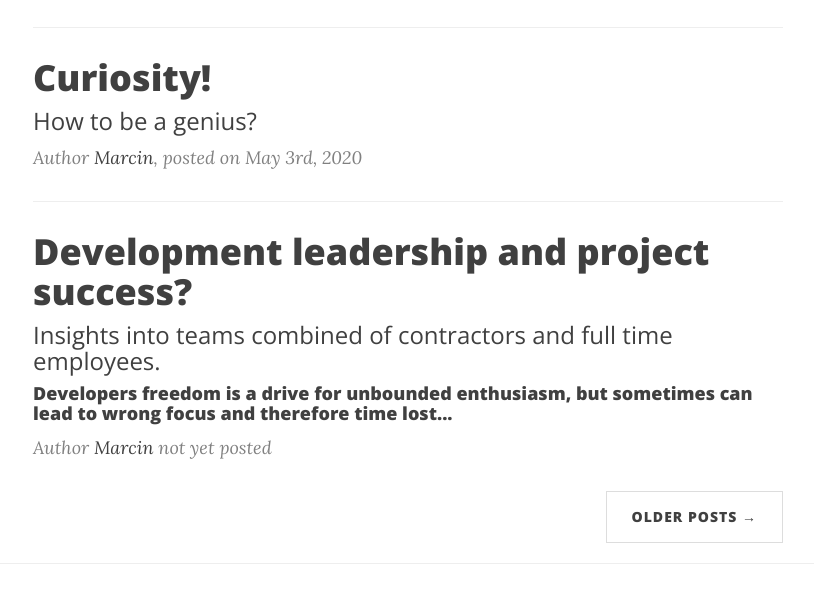
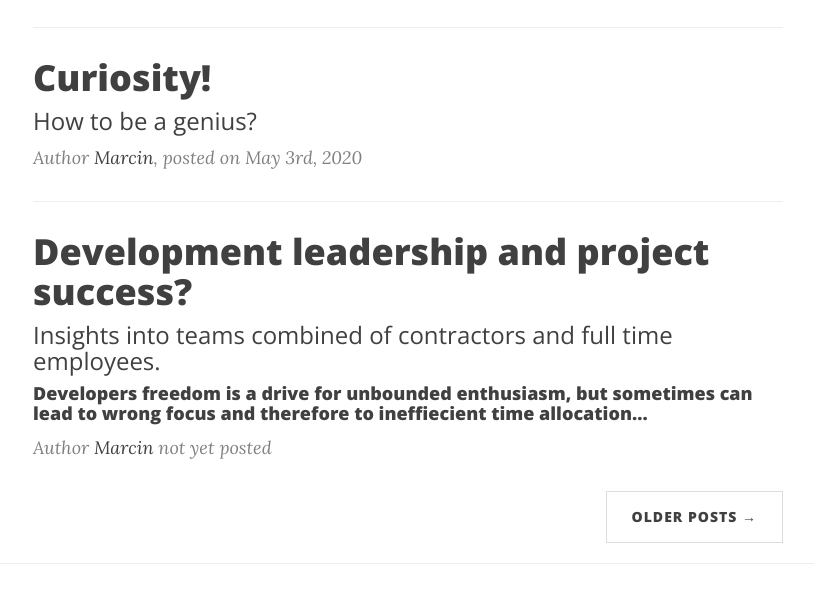
Before and after one commit to cloudartist/personal-blog, a plain HTML site: page src/index.html in a window 1280 px wide. Shown: the part 644-1256 px from the top of the page, without its empty margins (232-1046 px from the left). Drawn offline with nearby package versions, Linux system fonts and the light colour scheme.

```diff
--- a/src/index.html
+++ b/src/index.html
@@ -105,7 +105,7 @@
                             Insights into teams combined of contractors and full time employees.
                         </h3>
                         <h4 class="post-preview">
-                            Developers freedom is a drive for unbounded enthusiasm, but sometimes can lead to wrong focus and therefore time lost...
+                            Developers freedom is a drive for unbounded enthusiasm, but sometimes can lead to wrong focus and therefore to ineffiecient time allocation...
                         </h4>
                     </a>
                     <p class="post-meta">Author <a href="#">Marcin</a> not yet posted</p>
```
